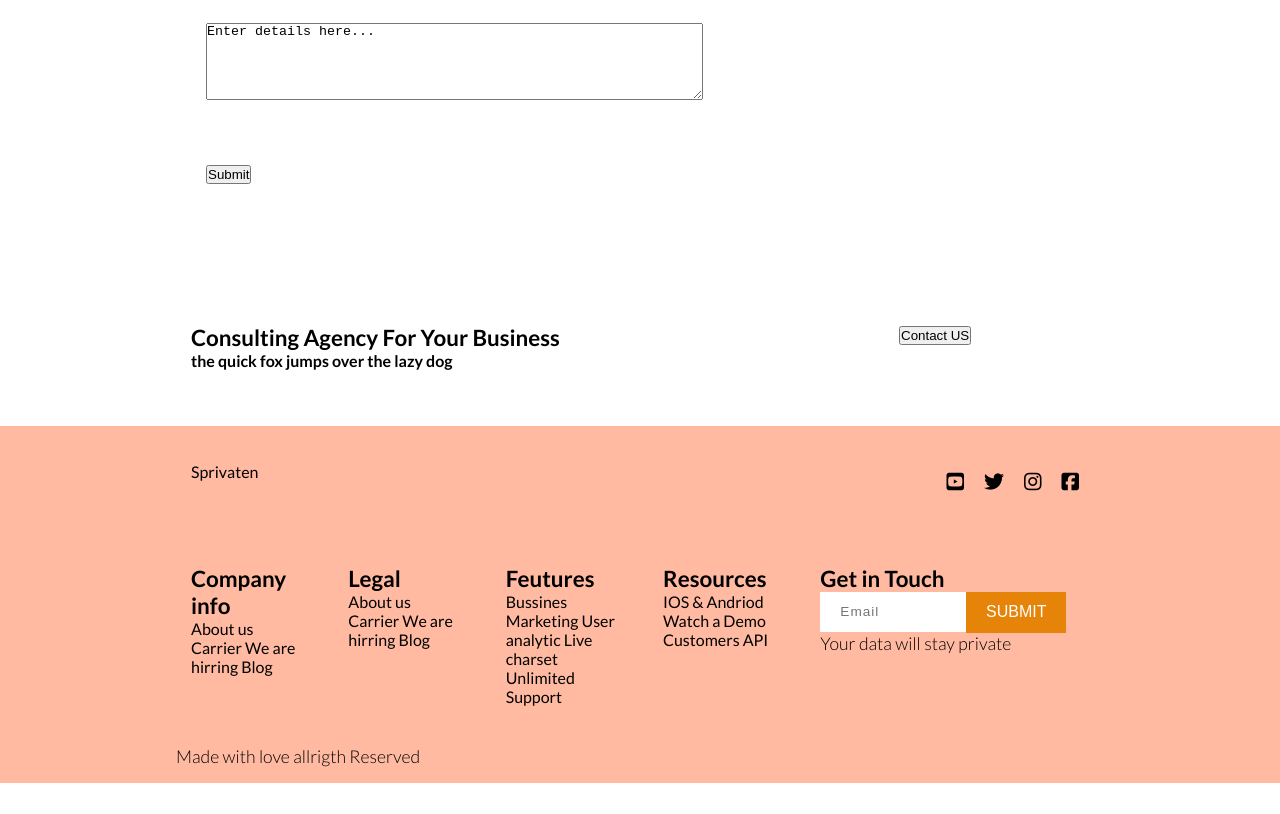
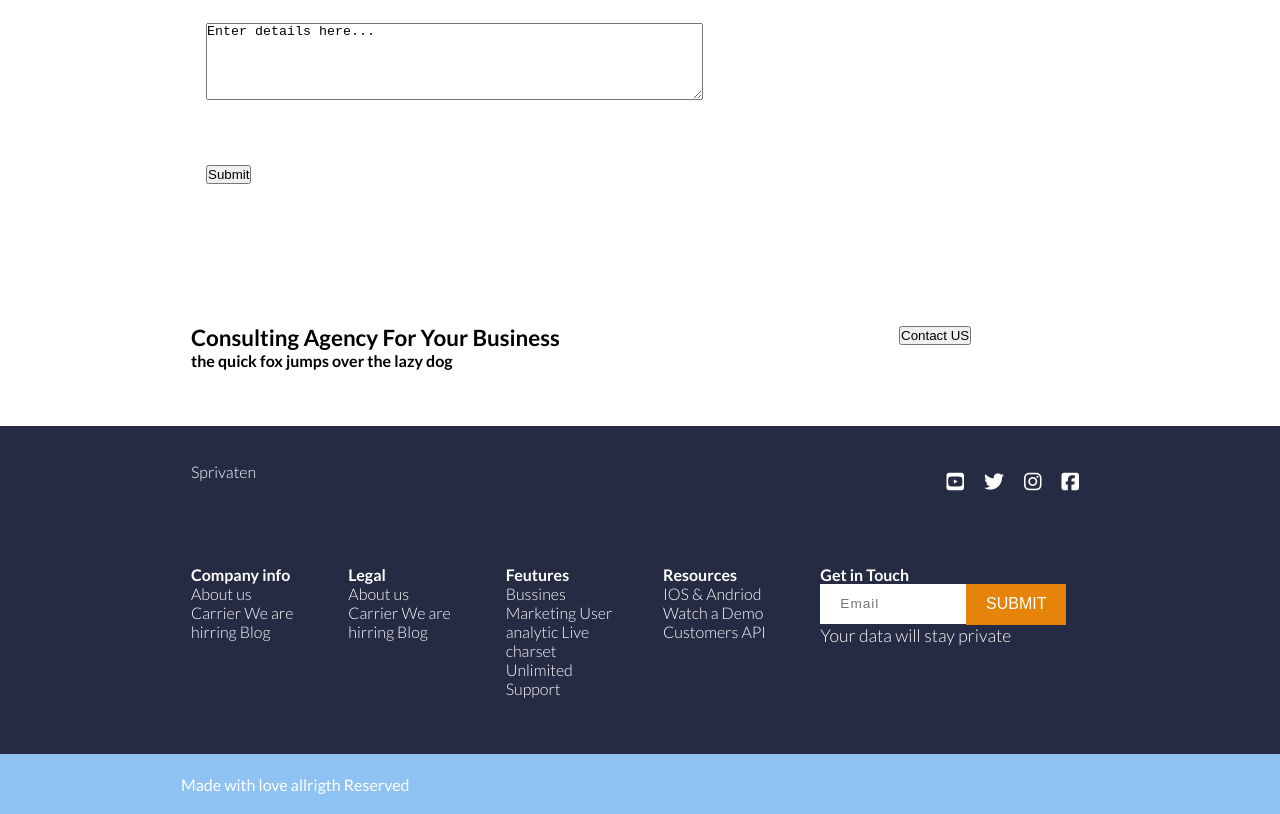
Before and after one commit to MarcoFromBerlin/website-corporate, a website: page dist/index.html in a window 1280 px wide. Shown: the part 3361-4175 px from the top of the page. Before the commit the page ends 4144 px from the top, so only its background shows below. Drawn offline with Linux system fonts and the light colour scheme.

Commit message:
footer ok, no spacing

```diff
--- a/scss/main.scss
+++ b/scss/main.scss
@@ -6,6 +6,9 @@
 @import "functions";
 
 @import "utilities";
+// PAGES
+
+@import "sections/footer";
 
 @import "variables/colors";
 @import "variables/variables";
@@ -93,19 +96,6 @@
   }
 }
 
-#footer {
-  // height: 10vh;
-
-  background-color: $bg-color-first-page;
-
-  @include center-x-y(100%, 100%);
-
-  & p {
-    font-size: 1.1rem;
-    font-weight: $thin;
-  }
-}
-
 @include media($tablet) {
   :root {
     background-color: purple;
--- a/scss/sections/_footer.scss
+++ b/scss/sections/_footer.scss
@@ -1,5 +1,51 @@
+@import "../variables/colors";
+
 .footer {
-  background-color: #ffbaa1;
+}
+
+#footer-bottom {
+  background-color: $footer-bottom;
+  margin-top: 0;
+  // height: 20px;
+  // padding: 20px;
+
+  height: 60px;
+  .disclamer {
+    margin-top: 0;
+    height: 20px;
+    padding: 5px;
+    color: white;
+  }
+}
+
+#footer {
+  background-color: $footer;
   margin-top: 0;
   height: 30vh;
+  color: white;
+  // background-color: $bg-color-first-page;
+  @include center-x-y(100%, 100%);
+
+  & p {
+    color: white;
+    font-size: 1.1rem;
+    font-weight: $thin;
+  }
+
+  & a {
+    color: white;
+    font-weight: $thin;
+  }
+
+  .icons-social i {
+    padding: 10px;
+    font-size: 20px;
+    display: flex;
+    float: $menu-position;
+    &:hover {
+      cursor: pointer;
+      color: orange;
+      transition: all 0.3s;
+    }
+  }
 }
--- a/scss/variables/_colors.scss
+++ b/scss/variables/_colors.scss
@@ -15,3 +15,8 @@ $outline-light-blue: rgba(255, 255, 255, 0.4);
 $outline-light-blue-text: rgb(42, 124, 199);
 $yellow: rgba(255, 166, 43, 1);
 $yellow-text: rgb(255, 255, 255);
+
+// PAGES
+
+$footer: rgb(37, 43, 66);
+$footer-bottom: rgb(142, 194, 242);
```
Also changed, not shown: dist/css/main.css, dist/index.html, 1 other file.
